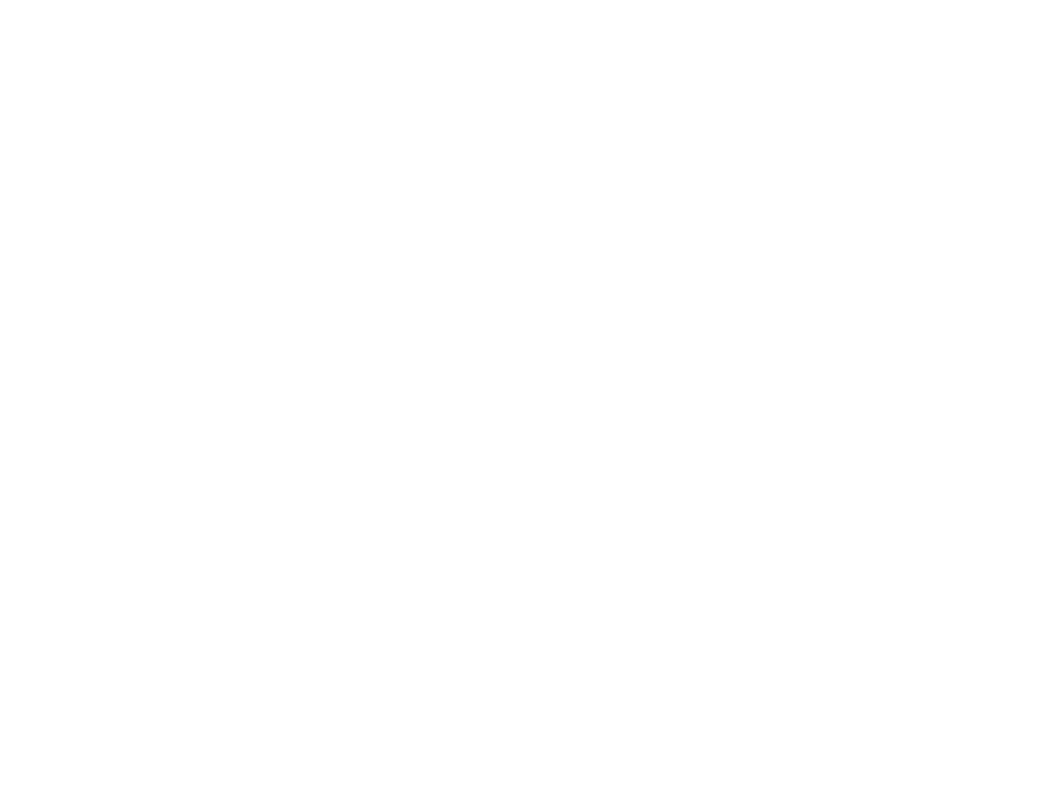
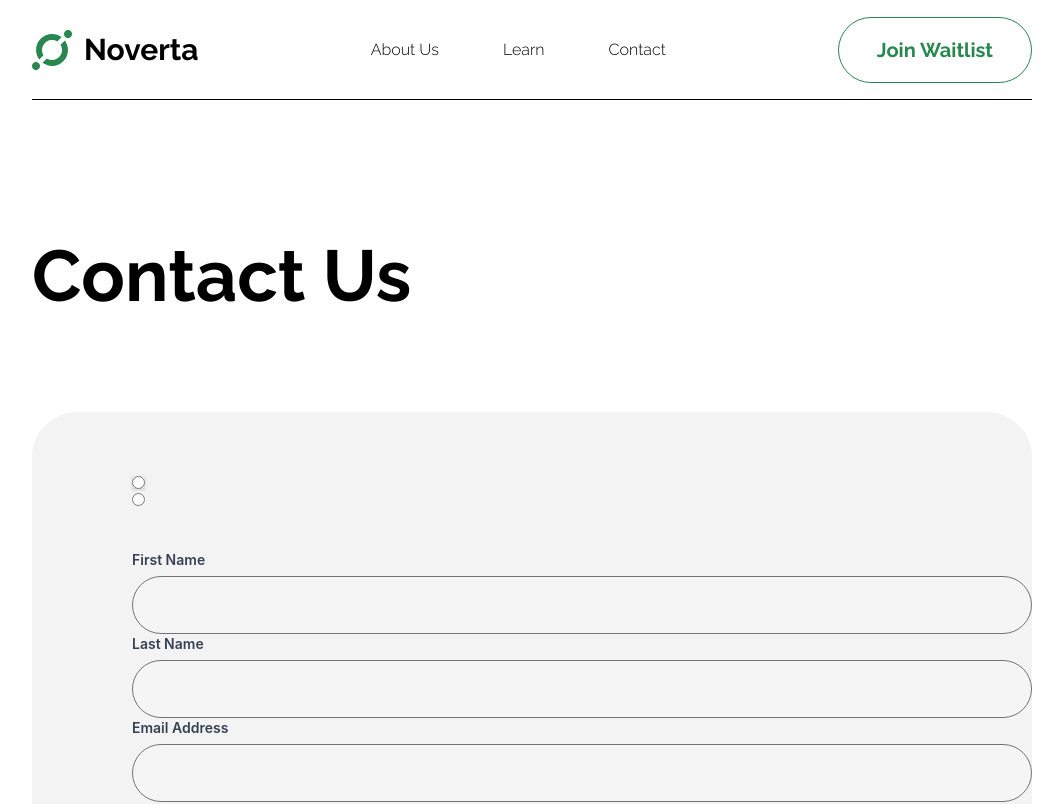
Before and after one commit to GPapagiannopoulos/enterpreneurial_journey, a React (Vite) app in the folder frontend/: page /contactus in a window 1280 px wide. Before the commit this address had no page. Shown: the top 804 px of the page, without its empty margins (108-1171 px from the left). Built offline with nearby package versions, Linux system fonts and the light colour scheme.

Commit message:
feat: separate the contact form logic from the page

```diff
--- a/frontend/src/App.tsx
+++ b/frontend/src/App.tsx
@@ -2,7 +2,7 @@ import { BrowserRouter, Routes, Route } from "react-router-dom";
 import Home from "./pages/Home.tsx";
 import Explore from "./pages/Explore.tsx";
 import ForDevelopers from "./pages/ForDevelopers.tsx";
-import UpdateMe from "./pages/UpdateMe.tsx";
+import ContactUs from "./pages/ContactUs.tsx";
 import UnderConstruction from "./pages/UnderConstruction.tsx";
 import AboutUs from "./pages/AboutUs.tsx";
 import Learn from "./pages/Learn.tsx";
@@ -16,7 +16,7 @@ export default function App() {
         <Route path="/learn" element={<Learn />} />
         <Route path="/explore" element={<Explore />} />
         <Route path="/fordevelopers" element={<ForDevelopers />} />
-        <Route path="/updateme" element={<UpdateMe />} />
+        <Route path="/contactus" element={<ContactUs />} />
         <Route path="/soon" element={<UnderConstruction />} />
       </Routes>
     </BrowserRouter>
--- a/frontend/src/components/Navbar.tsx
+++ b/frontend/src/components/Navbar.tsx
@@ -33,14 +33,14 @@ export default function Navbar() {
           />
           <Button
             label="Contact"
-            onClick={() => navigate("/forinvestors")}
+            onClick={() => navigate("/contactus")}
             variant="secondary"
           />
         </div>
         <div>
           <Button
             label="Join Waitlist"
-            onClick={() => navigate("/updateme")}
+            onClick={() => navigate("/contactus")}
             variant="cta"
           />
         </div>
--- /dev/null
+++ b/frontend/src/pages/ContactUs.tsx
@@ -0,0 +1,13 @@
+import Navbar from "../components/Navbar";
+import Footer from "../components/Footer";
+import ContactForm from "../sections/ContactUs/ContactForm";
+
+export default function ContactUs() {
+  return (
+    <section className="min-h-screen mx-35">
+      <Navbar />
+      <ContactForm />
+      <Footer />
+    </section>
+  );
+}
--- a/frontend/src/pages/UpdateMe.tsx
+++ b/frontend/src/sections/ContactUs/ContactForm.tsx
@@ -1,12 +1,11 @@
 import { useState, type SubmitEventHandler } from "react";
-import InputField from "../components/InputField";
-import { useNavigate, useLocation } from "react-router-dom";
-import type { registrationPayload } from "../api/types";
-import { registerInterest } from "../api/auth";
-import Button from "../components/Button";
-import Navbar from "../components/Navbar";
+import InputField from "../../components/InputField";
+import { useLocation, useNavigate } from "react-router-dom";
+import type { registrationPayload } from "../../api/types";
+import { registerInterest } from "../../api/auth";
+import Button from "../../components/Button";
 
-export default function UpdateMe() {
+export default function ContactForm() {
   const navigate = useNavigate();
   const location = useLocation();
 
@@ -48,35 +47,32 @@ export default function UpdateMe() {
   };
 
   return (
-    <section>
-      <Navbar />
-      <div className="mx-4 my-8 md:m-14 px-4 md:px-8 max-w-2xl md:mx-auto border border-gray-200 rounded-3xl shadow-2xl">
-        <div className="text-center pt-12 pb-8">
-          <h2 className="font-bold text-2xl">
-            Register your interest and we will keep you updated
-          </h2>
+    <section className="flex flex-col gap-25 pt-35 pb-28 border-b">
+      <div className="text-black text-7xl font-bold font-raleway">
+        Contact Us
       </div>
-        <div className="mb-6 bg-gray-200 max-w-sm- h-10 mx-auto border-0 rounded-3xl flex items-center justify-evenly px-1">
-          <button
+      <div className="bg-[#F3F3F3] border-zinc-100 rounded-[45px] flex flex-col justify-start gap-10 pt-15 pb-20 pl-25">
+        <div className="flex items-start gap-16">
+          <label>
+            <input
+              type="radio"
               className={
                 role === "Investor"
                   ? "bg-white text-green-600 rounded-3xl shadow-sm py-1 px-6 my-1 self-stretch flex items-center gap-2"
                   : "transition-colors duration-200 ease-in-out hover:bg-white hover:text-green-600 rounded-3xl py-1 px-6 my-1 self-stretch flex items-center gap-2"
               }
-            onClick={() => setRole("Investor")}
-          >
-            For Investors
-          </button>
-          <button
+              onChange={() => setRole("Investor")}
+            />
+            <input
+              type="radio"
               className={
                 role === "Developer"
                   ? "bg-white text-green-600 rounded-3xl shadow-sm py-1 px-6 my-1 self-stretch flex items-center gap-2"
                   : "transition-colors duration-200 ease-in-out hover:bg-white hover:text-green-600 rounded-3xl py-1 px-6 my-1 self-stretch flex items-center gap-2"
               }
-            onClick={() => setRole("Developer")}
-          >
-            For Developers
-          </button>
+              onChange={() => setRole("Developer")}
+            />
+          </label>
         </div>
         <div className="pb-8">
           <form onSubmit={RegisterInterest}>
```
Lines whose indentation alone changed are shown as unchanged.
